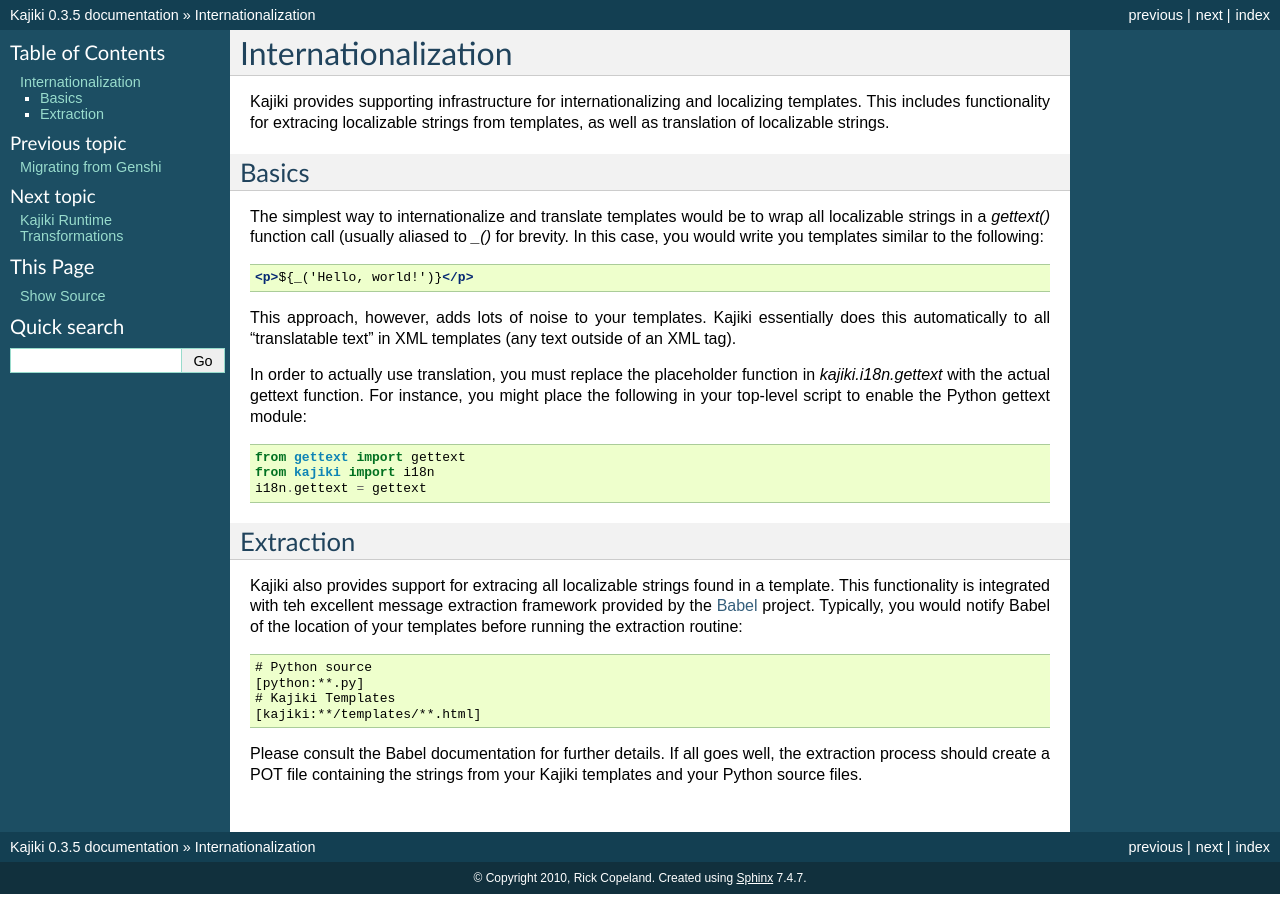
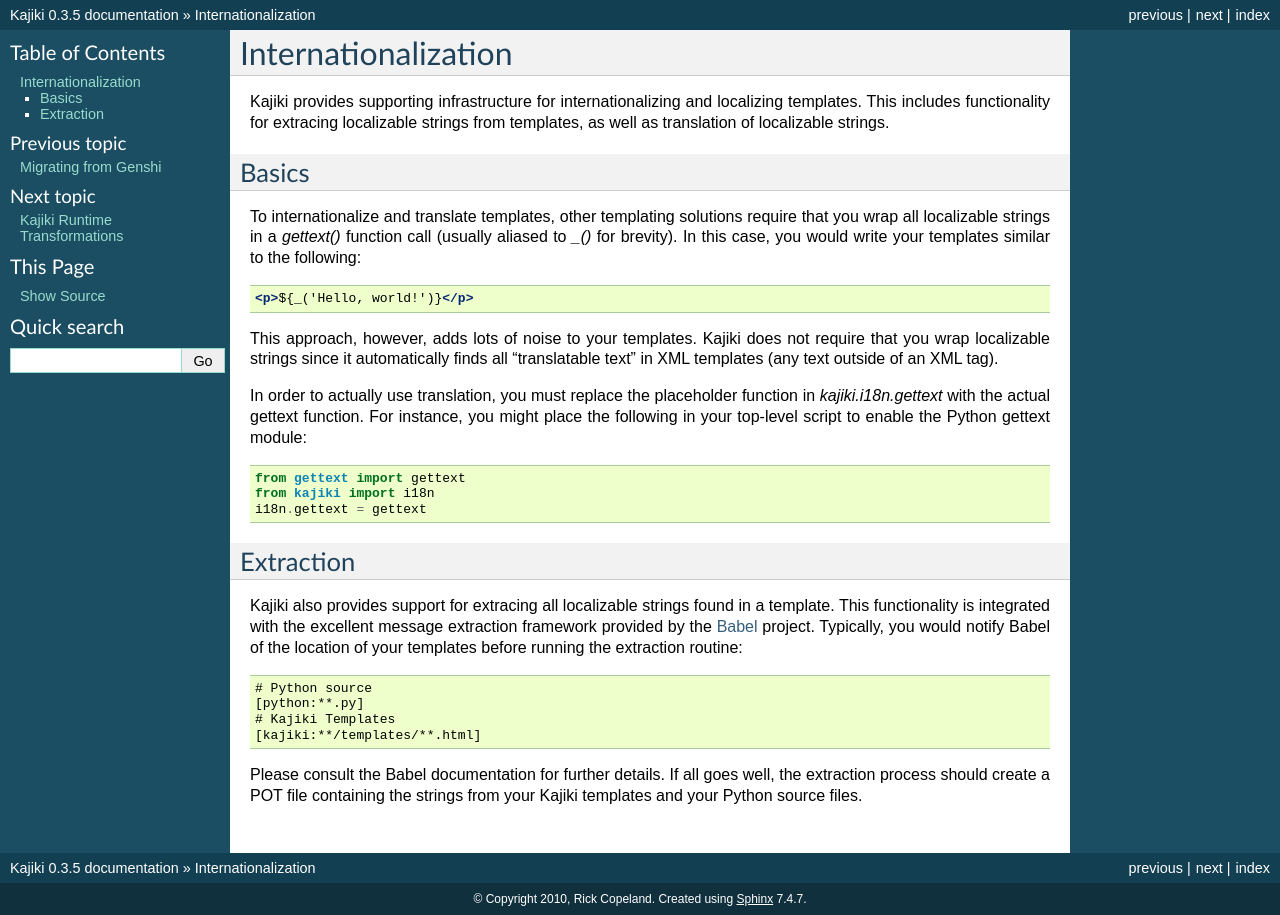
Before and after one commit to jackrosenthal/kajiki, a Sphinx documentation site: the page built from docs/i18n.rst, in a window 1280 px wide. Built offline with Sphinx 7.4.7, drawn with Linux system fonts in a browser that asks for light colours.

```diff
--- a/docs/i18n.rst
+++ b/docs/i18n.rst
@@ -9,17 +9,18 @@ templates, as well as translation of localizable strings.
 Basics
 =======
 
-The simplest way to internationalize and translate templates would be to wrap all
-localizable strings in a `gettext()` function call (usually aliased to `_()` for
-brevity.  In this case, you would write you templates similar to the following:
+To internationalize and translate templates, other templating solutions require
+that you wrap all localizable strings in a `gettext()` function call
+(usually aliased to `_()` for brevity).  In this case, you would write your
+templates similar to the following:
 
 .. code-block:: xml
 
     <p>${_('Hello, world!')}</p>
 
-This approach, however, adds lots of noise to your templates.  Kajiki essentially
-does this automatically to all "translatable text" in XML templates (any text
-outside of an XML tag).
+This approach, however, adds lots of noise to your templates.  Kajiki does not
+require that you wrap localizable strings since it automatically finds all
+"translatable text" in XML templates (any text outside of an XML tag).
 
 In order to actually use translation, you must replace the placeholder function
 in `kajiki.i18n.gettext` with the actual gettext function.  For instance, you
@@ -34,7 +35,7 @@ Extraction
 =====================
 
 Kajiki also provides support for extracing all localizable strings found in a
-template.  This functionality is integrated with teh excellent message extraction
+template.  This functionality is integrated with the excellent message extraction
 framework provided by the Babel_ project.  Typically, you would notify Babel of
 the location of your templates before running the extraction routine:
 
--- a/docs/migrating_from_genshi.rst
+++ b/docs/migrating_from_genshi.rst
@@ -1,9 +1,9 @@
 Migrating from Genshi
 ======================================
 
-Kajiki uses syntax derived from the syntax of Genshi.  In particular, the
-following directives are supported, with semantics intended to be nearly identical to
-those of Genshi_.
+Kajiki uses syntax derived from the syntax of Genshi_.  In particular, the
+following directives are supported, with semantics intended to be nearly
+identical to those of Genshi_.
 
  * `py:def`
  * `py:choose` -- renamed `py:with`
--- a/docs/xml-templates.rst
+++ b/docs/xml-templates.rst
@@ -204,7 +204,7 @@ py:call
 ^^^^^^^^^^^^^^^^^^
 
 Call a function, passing a block of template code as a 'lambda' parameter.  Note
-thnat this is a special case of calling when you wish to insert some templated text in the
+that this is a special case of calling when you wish to insert some templated text in the
 expansion of a function call.  In normal circumstances, you would just use `${my_function(args)}`.
 
 >>> Template = kajiki.XMLTemplate('''<div
```
Also changed, not shown: docs/runtime.rst (+7 -7 lines), docs/templating-basics.rst (+6 -6 lines).
